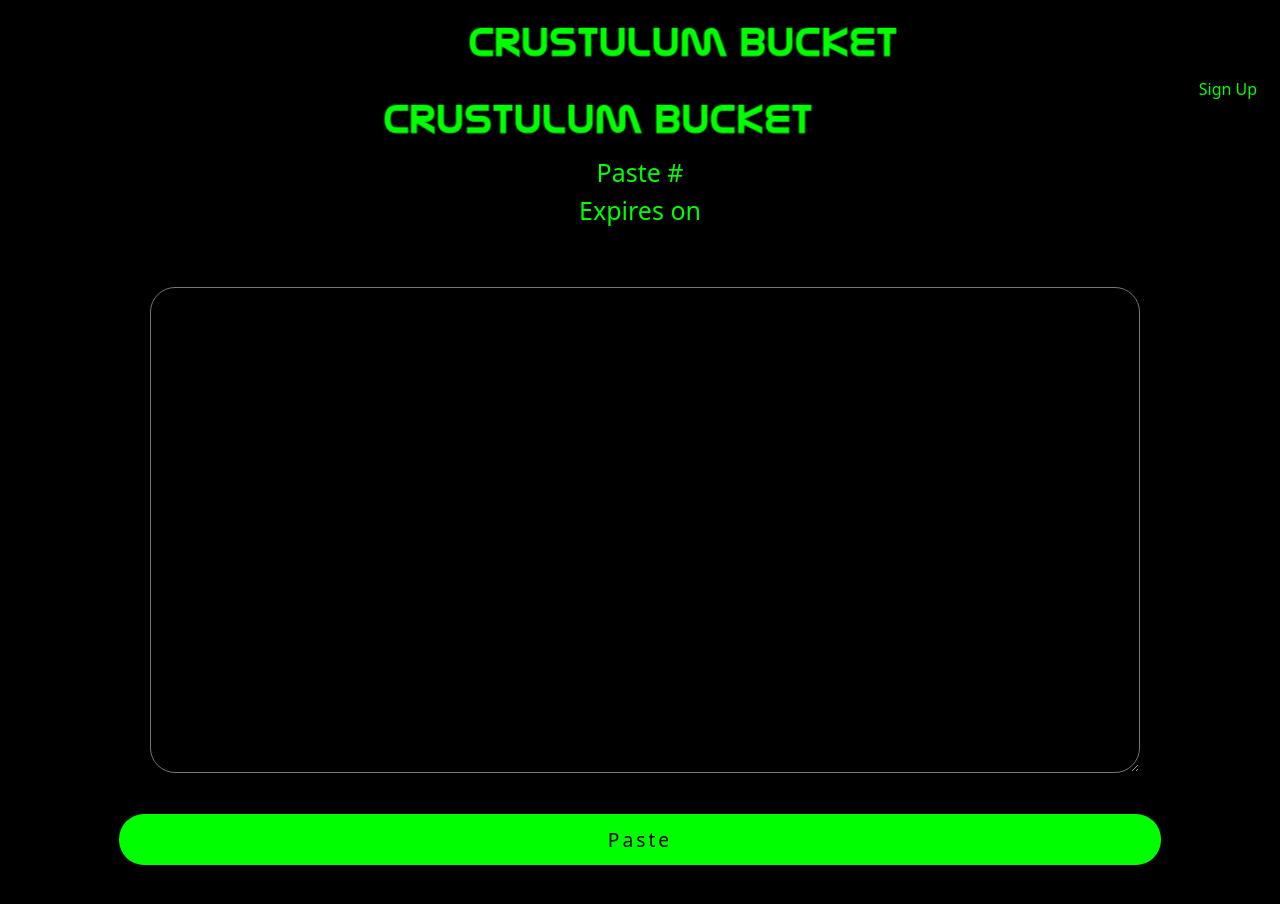
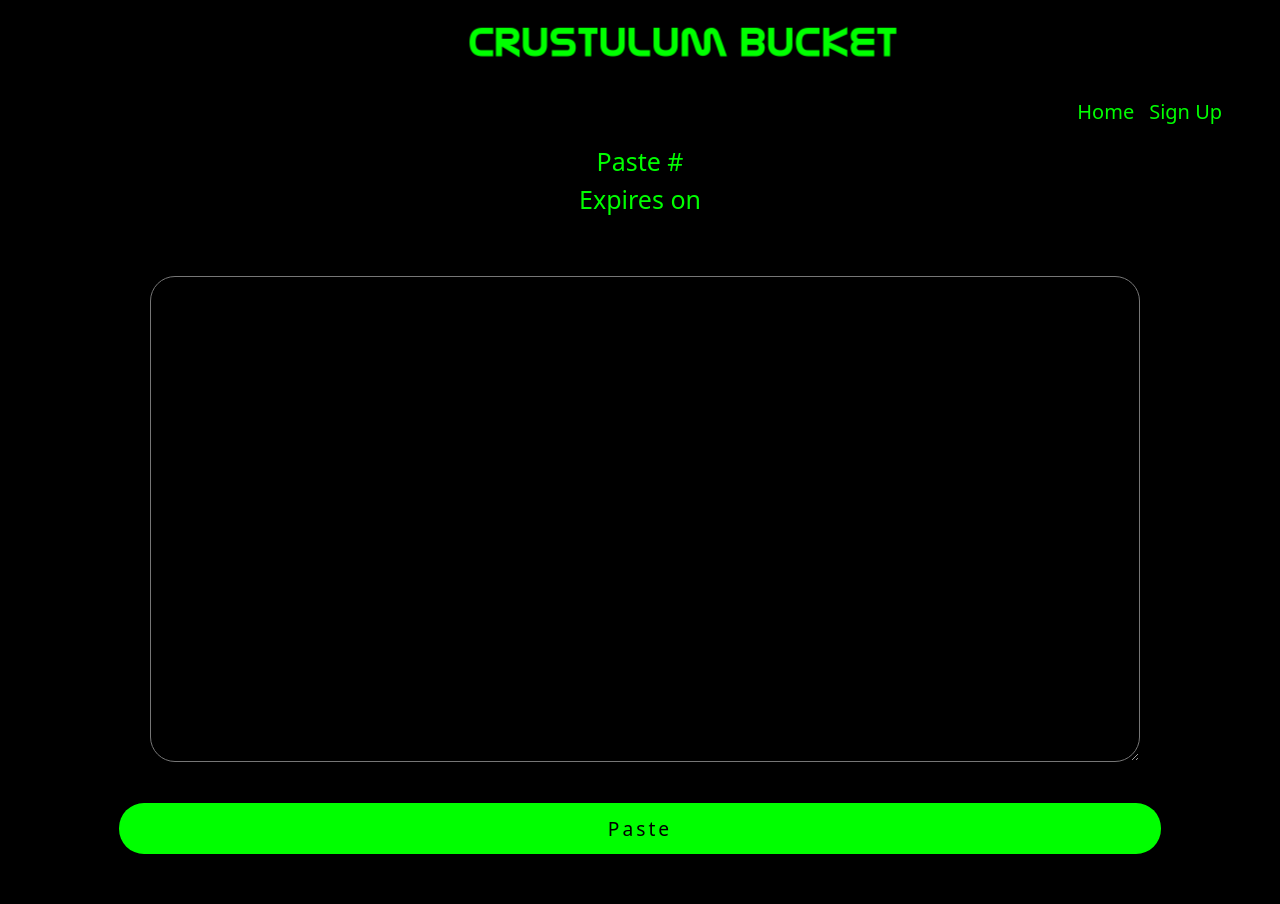
Before and after one commit to rrrbbbsss/Crustulum-Bucket, a React (Create React App) app in the folder client/: page /update-paste/1 in a window 1280 px wide. Shown: the top 904 px of the page. Built offline with nearby package versions, Linux system fonts and the light colour scheme; no server answers.

Commit message:
fixed unAuthed single post nav

```diff
--- a/client/src/components/Header/index.js
+++ b/client/src/components/Header/index.js
@@ -1,7 +1,6 @@
 import React, { useState, useEffect } from 'react';
 import auth from "../../utils/auth";
 import { Link } from "react-router-dom";
-import PasteList from '../PasteList';
 
 const Header = () => {
           const [theme, setTheme] = useState('paste-text-dark');
@@ -28,7 +27,7 @@ const Header = () => {
             <div>
                 <img onClick={toggleTheme} src="../images/crustulum-bucket.jpg" alt="application logo"/>
                 <nav className={`${theme} big-nav`}>
-                    {auth.loggedIn()   ? (
+                    {auth.loggedIn() ? (
                     <>
                     <ul>
 
@@ -39,11 +38,12 @@ const Header = () => {
                     </>
                     ) : (
                         <>
-                            <Link to='/'><img onClick={toggleTheme} src="../images/crustulum-bucket.jpg" alt="application logo"/></Link>
-                            <Link className={`${theme} g-2 big-anc2`} to='/signup'>Sign Up</Link>
+                        <ul>
+                            <li><Link className={`${theme} g-2 big-anc2`} to='/'>Home</Link></li>
+                            <li><Link className={`${theme} g-2 big-anc2`}to='/signup'>Sign Up</Link></li>
+                        </ul>
                         </>
                     )}
-
 
                 </nav>
             </div>
```
